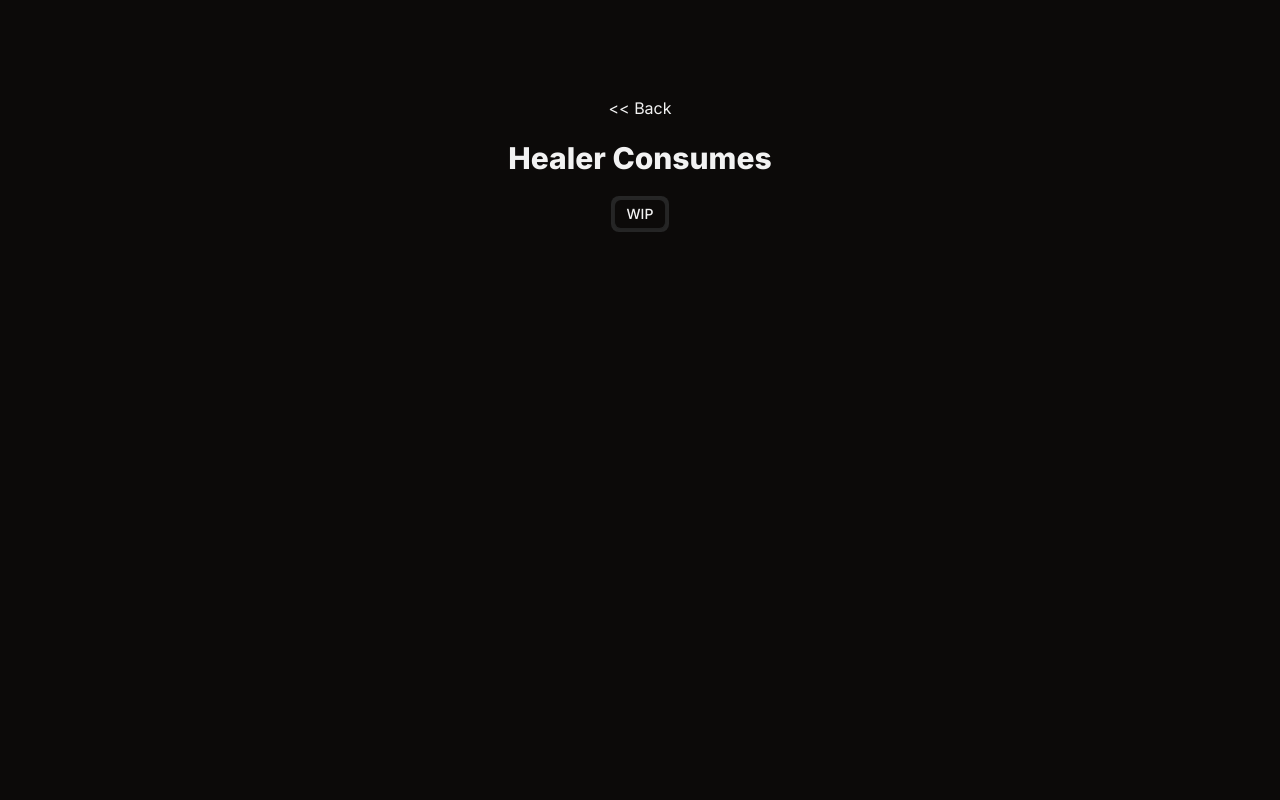
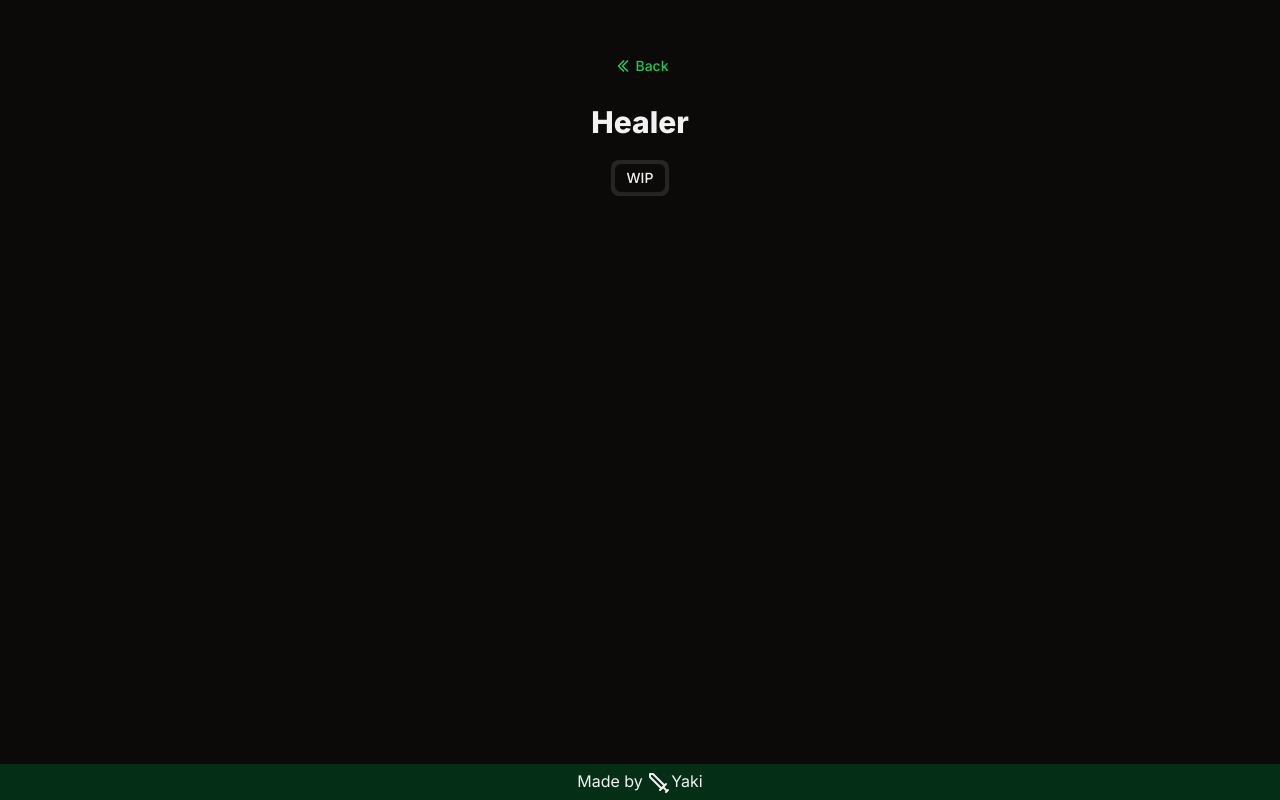
Before and after one commit to FedeMontanari/vanilla-wow-consumes, a Next.js app: page /healer in a window 1280 px wide. Built offline with nearby package versions, Linux system fonts and the light colour scheme.

Commit message:
Added footer. Minor changes

```diff
--- a/app/caster/page.tsx
+++ b/app/caster/page.tsx
@@ -1,5 +1,7 @@
 import List from "@/components/List";
+import { Button } from "@/components/ui/button";
 import { Tabs, TabsContent, TabsList, TabsTrigger } from "@/components/ui/tabs";
+import { ArrowLeft, ChevronLeft } from "lucide-react";
 import Link from "next/link";
 
 const dmgList = [
@@ -30,6 +32,10 @@ const dmgList = [
   {
     id: "oil",
     label: "Lesser Wizard Oil",
+  },
+  {
+    id: "blands1",
+    label: "Cerebral Cortex Compound",
   },
   {
     id: "int",
@@ -165,8 +171,13 @@ const miscList = [
 
 export default function Caster() {
   return (
-    <main className="flex min-h-screen flex-col justify-start items-center gap-5 p-24">
-      <Link href="/">{"<< Back"}</Link>
+    <main className="flex min-h-screen flex-col justify-start items-center gap-5 py-12 pb-24">
+      <Button asChild variant="link">
+        <Link href="/" className="flex items-center justify-center">
+          <ChevronLeft className="inline" size={20} />{" "}
+          <ChevronLeft className="inline -ml-4" size={20} /> Back
+        </Link>
+      </Button>
       <h1 className="text-3xl font-extrabold">Caster DPS</h1>
       <Tabs defaultValue="dmg">
         <TabsList>
--- a/app/healer/page.tsx
+++ b/app/healer/page.tsx
@@ -1,12 +1,19 @@
 import List from "@/components/List";
+import { Button } from "@/components/ui/button";
 import { Tabs, TabsContent, TabsList, TabsTrigger } from "@/components/ui/tabs";
+import { ChevronLeft } from "lucide-react";
 import Link from "next/link";
 
 export default function Healer() {
   return (
-    <main className="flex min-h-screen flex-col justify-start items-center gap-5 p-24">
-      <Link href="/">{"<< Back"}</Link>
-      <h1 className="text-3xl font-extrabold">Healer Consumes</h1>
+    <main className="flex min-h-screen flex-col justify-start items-center gap-5 py-12 pb-24">
+      <Button asChild variant="link">
+        <Link href="/" className="flex items-center justify-center">
+          <ChevronLeft className="inline" size={20} />{" "}
+          <ChevronLeft className="inline -ml-4" size={20} /> Back
+        </Link>
+      </Button>
+      <h1 className="text-3xl font-extrabold">Healer</h1>
       <Tabs defaultValue="dmg">
         <TabsList>
           <TabsTrigger value="dmg">WIP</TabsTrigger>
--- a/app/layout.tsx
+++ b/app/layout.tsx
@@ -2,6 +2,7 @@ import type { Metadata } from "next";
 import { Inter } from "next/font/google";
 import "./globals.css";
 import { ThemeProvider } from "@/components/theme-provider";
+import Footer from "@/components/Footer";
 
 const inter = Inter({ subsets: ["latin"] });
 
@@ -29,6 +30,9 @@ export default function RootLayout({
           {children}
         </ThemeProvider>
       </body>
+      <footer>
+        <Footer />
+      </footer>
     </html>
   );
 }
--- a/app/melee/page.tsx
+++ b/app/melee/page.tsx
@@ -1,5 +1,7 @@
 import List from "@/components/List";
+import { Button } from "@/components/ui/button";
 import { Tabs, TabsContent, TabsList, TabsTrigger } from "@/components/ui/tabs";
+import { ChevronLeft } from "lucide-react";
 import Link from "next/link";
 
 const dmgList = [
@@ -157,9 +159,14 @@ const protList = [
 
 export default function Melee() {
   return (
-    <main className="flex min-h-screen flex-col justify-start items-center gap-5 p-24">
-      <Link href="/">{"<< Back"}</Link>
-      <h1 className="text-3xl font-extrabold">Melee DPS Consumes</h1>
+    <main className="flex min-h-screen flex-col justify-start items-center gap-5 py-12 pb-24">
+      <Button asChild variant="link">
+        <Link href="/" className="flex items-center justify-center">
+          <ChevronLeft className="inline" size={20} />{" "}
+          <ChevronLeft className="inline -ml-4" size={20} /> Back
+        </Link>
+      </Button>
+      <h1 className="text-3xl font-extrabold">Melee DPS</h1>
       <Tabs defaultValue="dmg">
         <TabsList>
           <TabsTrigger value="dmg">Damage</TabsTrigger>
--- a/app/page.tsx
+++ b/app/page.tsx
@@ -3,7 +3,7 @@ import Link from "next/link";
 
 export default function Home() {
   return (
-    <main className="flex min-h-screen flex-col justify-start items-center gap-5 p-24">
+    <main className="flex flex-col justify-start items-center gap-5 p-24">
       <h1 className="text-3xl font-extrabold">Vanilla Consumes Checklist</h1>
       <div className="flex items-center justify-center gap-3">
         <Button asChild>
--- /dev/null
+++ b/components/Footer.tsx
@@ -0,0 +1,13 @@
+import React from "react";
+import { Sword } from "lucide-react";
+
+export default function Footer() {
+  return (
+    <div className="bg-primary-foreground w-full h-9 fixed bottom-0 flex items-center justify-center">
+      <p>
+        Made by <Sword className="inline" />
+        Yaki
+      </p>
+    </div>
+  );
+}
--- a/package.json
+++ b/package.json
@@ -18,6 +18,7 @@
     "@radix-ui/react-tooltip": "^1.0.7",
     "class-variance-authority": "^0.7.0",
     "clsx": "^2.1.0",
+    "lucide-react": "^0.323.0",
     "next": "14.1.0",
     "next-themes": "^0.2.1",
     "react": "^18",
```
Also changed, not shown: 1 other file (tests, documents, lock files or other folders).
